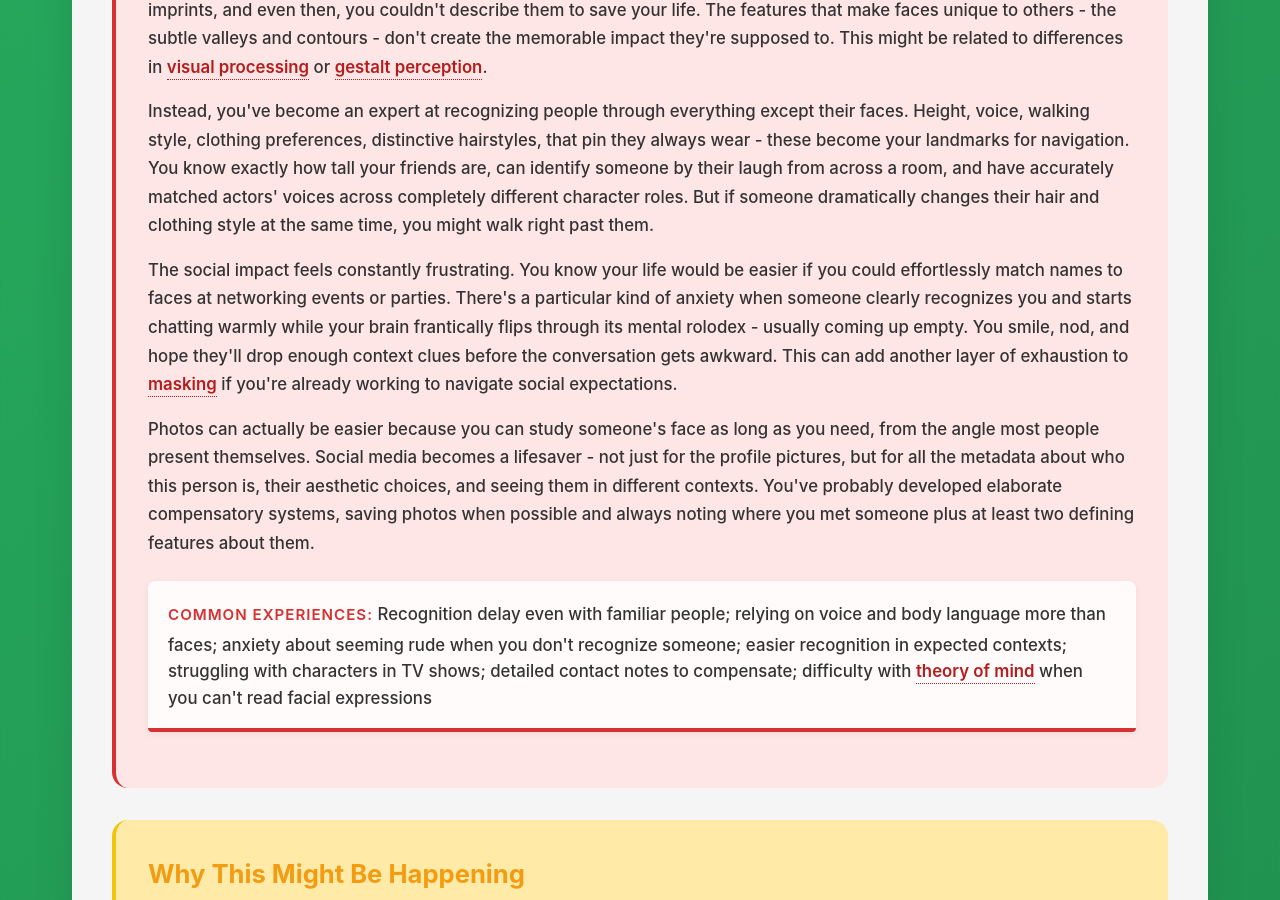
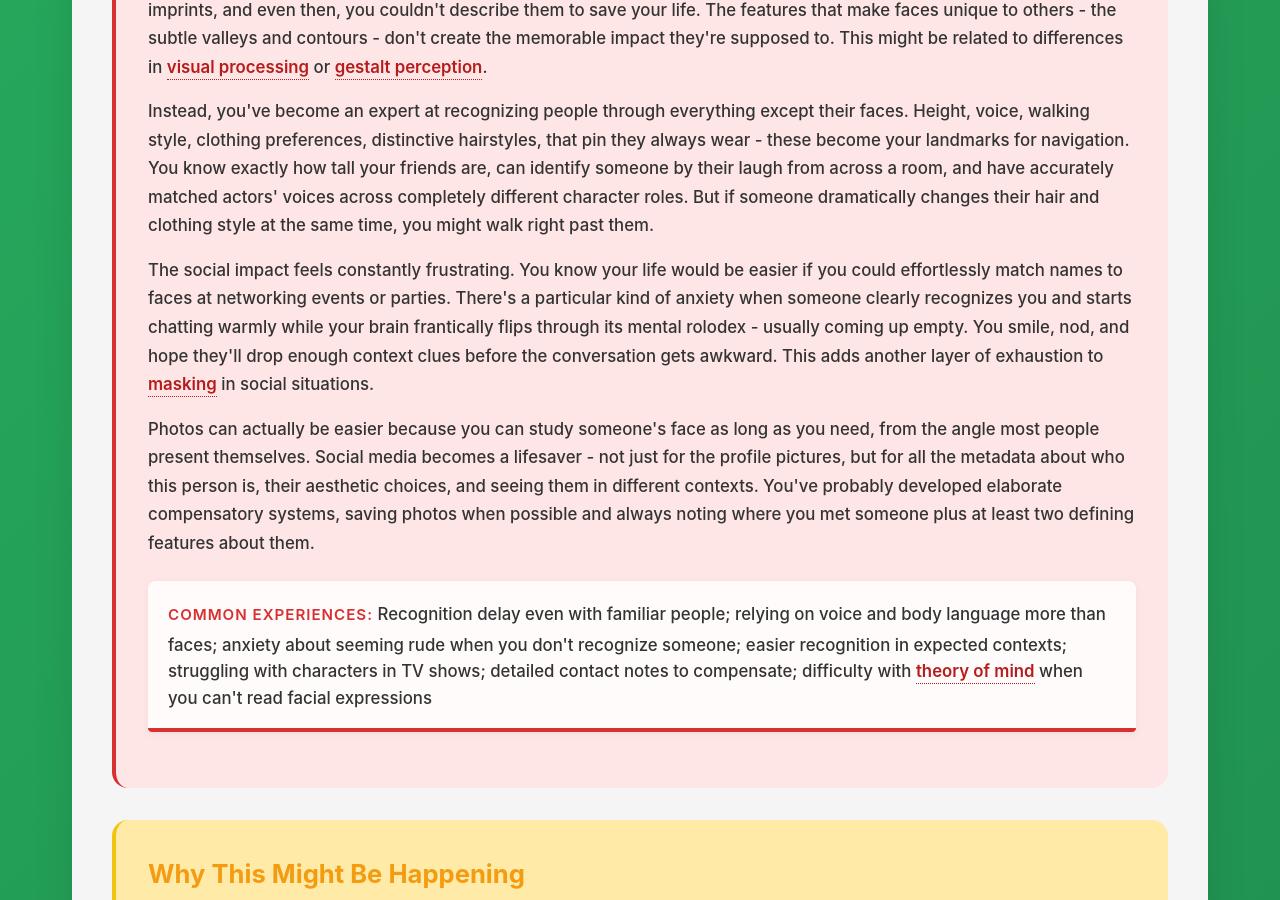
Before and after one commit to neurodivergent-survival-guide/neurodivergent-survival-guide, a Jekyll site: the page built from struggles/face-blindness.html, in a window 1280 px wide and 900 px high, scrolled down 882 px. Built offline with Jekyll 4.4.1, drawn with Linux system fonts in a browser that asks for light colours; some of the changed lines change nothing that is shown; some of the changed text lies outside the part shown.

Commit message:
Update face-blindness.html

```diff
--- a/struggles/face-blindness.html
+++ b/struggles/face-blindness.html
@@ -29,7 +29,7 @@
 
         <p>Instead, you've become an expert at recognizing people through everything except their faces. Height, voice, walking style, clothing preferences, distinctive hairstyles, that pin they always wear - these become your landmarks for navigation. You know exactly how tall your friends are, can identify someone by their laugh from across a room, and have accurately matched actors' voices across completely different character roles. But if someone dramatically changes their hair and clothing style at the same time, you might walk right past them.</p>
 
-        <p>The social impact feels constantly frustrating. You know your life would be easier if you could effortlessly match names to faces at networking events or parties. There's a particular kind of anxiety when someone clearly recognizes you and starts chatting warmly while your brain frantically flips through its mental rolodex - usually coming up empty. You smile, nod, and hope they'll drop enough context clues before the conversation gets awkward. This can add another layer of exhaustion to <a class="jargon">masking<span class="tooltip">Hiding autistic traits to appear more neurotypical in social situations</span></a> if you're already working to navigate social expectations.</p>
+        <p>The social impact feels constantly frustrating. You know your life would be easier if you could effortlessly match names to faces at networking events or parties. There's a particular kind of anxiety when someone clearly recognizes you and starts chatting warmly while your brain frantically flips through its mental rolodex - usually coming up empty. You smile, nod, and hope they'll drop enough context clues before the conversation gets awkward. This adds another layer of exhaustion to <a class="jargon">masking<span class="tooltip">Hiding autistic traits to appear more neurotypical in social situations</span></a> in social situations.</p>
 
         <p>Photos can actually be easier because you can study someone's face as long as you need, from the angle most people present themselves. Social media becomes a lifesaver - not just for the profile pictures, but for all the metadata about who this person is, their aesthetic choices, and seeing them in different contexts. You've probably developed elaborate compensatory systems, saving photos when possible and always noting where you met someone plus at least two defining features about them.</p>
 
@@ -69,7 +69,7 @@
 
             <li><strong>Ask open-ended catch-up questions:</strong> "What have you been up to lately?" or "How's everything going?" often prompts people to mention work, projects, or mutual connections that help you place them.</li>
 
-            <li><strong>Listen for verbal cues:</strong> Pay attention to any mentions of shared experiences, mutual friends, or specific locations. One detail often triggers the cascade of recognition.</li>
+            <li><strong>Listen for context clues:</strong> Pay attention to any mentions of shared experiences, mutual friends, or specific locations. One detail often triggers the cascade of recognition.</li>
 
             <li><strong>Use the introduction trick:</strong> If you're with someone else, say "Have you two met?" - when they introduce themselves, you'll get the name without revealing you forgot.</li>
 
@@ -92,7 +92,7 @@
 
             <li><strong>Use location and role associations:</strong> Connect people to their context - remember them as "the project manager from the third floor" or "the parent who always does Tuesday pickup." Their role and usual location become part of how you identify them.</li>
 
-            <li><strong>Build a photo reference library:</strong> Maintain a private collection of labeled photos on your phone from social media or professional sites. Include notes about their interests, your last conversation topics, and how you know them.</li>
+            <li><strong>Save contact photos consistently:</strong> When you add someone to your phone, always include their photo (from LinkedIn, social media, or taken with permission). Add notes about where you met, their role, and what you talked about. This turns your contacts list into a practical recognition tool without being weird about it.</li>
 
             <li><strong>Partner with someone socially:</strong> Having a friend who can discretely remind you who people are or handle introductions can reduce recognition anxiety. This is a form of <a class="jargon">social scaffolding<span class="tooltip">Support from others that helps you navigate challenging situations</span></a>. Trade this support for something you're good at.</li>
 
```
